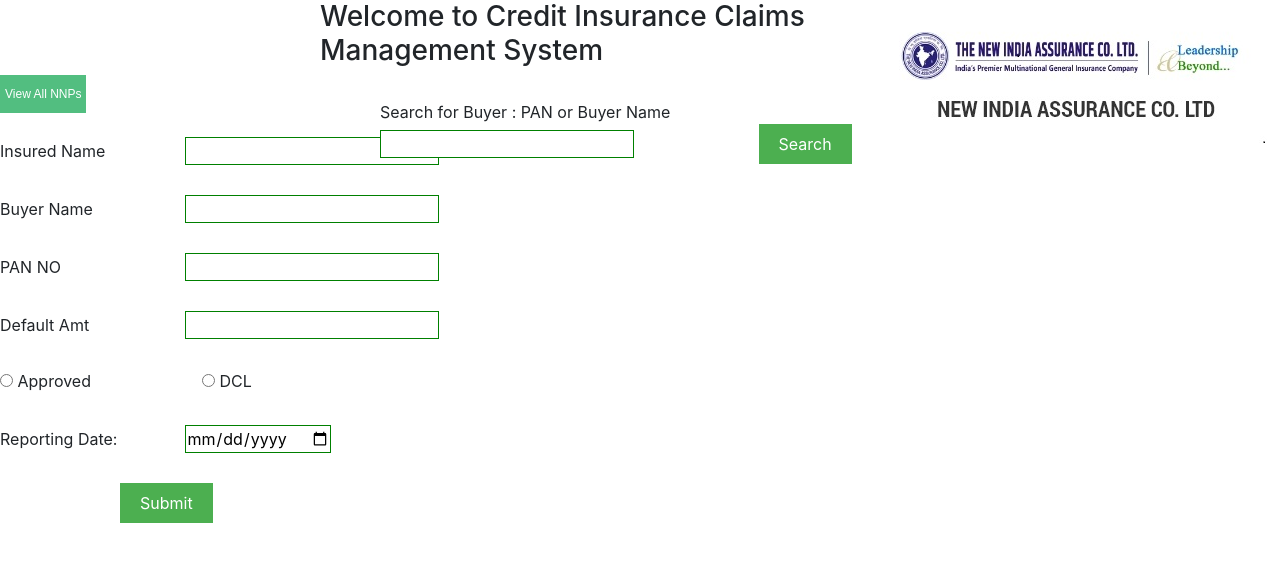
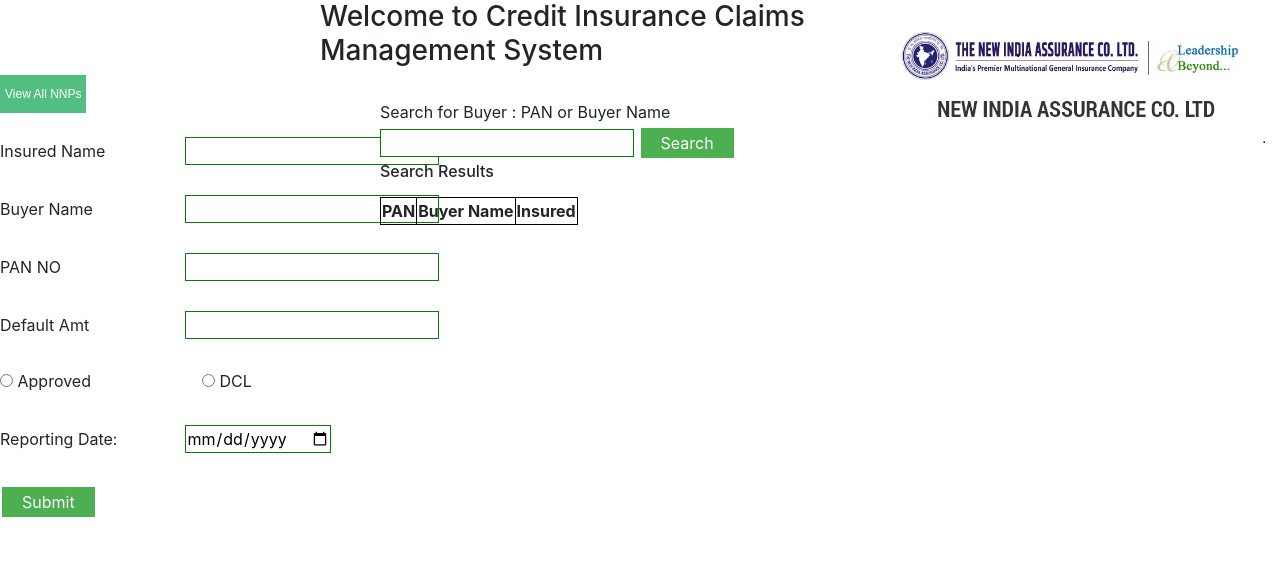
Before and after one commit to BharatBezawada/DjangoProject, a Django app: page / in a window 1280 px wide. Shown: the top 562 px of the page. Run offline with Django 3.2, Linux system fonts and the light colour scheme; lists and menus that the app fills with data are empty; some libraries are stand-ins or nearby versions.

Commit message:
first commit

```diff
--- a/ClaimsApp/models.py
+++ b/ClaimsApp/models.py
@@ -8,10 +8,11 @@
      PAN = models.CharField(max_length=20)
      Default_Amt = models.CharField(max_length=20)
      Limit_Type = models.CharField(max_length=20,default=0)
-     Report_date = models.DateField(auto_now= True)
+     Report_date = models.DateField()
+     Claim_status = models.CharField(max_length=20,default=0)
 
      def __str__(self):
          return self.Buyer_name
 
-     class Meta:
+class Meta:
           verbose_name = "Claim"
--- a/ClaimsApp/templates/ClaimsApp/all_buyers.html
+++ b/ClaimsApp/templates/ClaimsApp/all_buyers.html
@@ -39,6 +39,8 @@
         <th> Default Amount</th>
         <th> Limit Type</th>
         <th> Report Date</th>
+        <th> Claim Status</th>
+
 
 
     </tr>
@@ -51,6 +53,8 @@
         <td>{{buyer.Default_Amt}} </td>
         <td>{{buyer.Limit_Type}} </td>
         <td>{{buyer.Report_date}} </td>
+        <td>{{buyer.Claim_status}} </td>
+
 
     </tr>
     {%  endfor  %}
--- a/ClaimsApp/templates/ClaimsApp/body.html
+++ b/ClaimsApp/templates/ClaimsApp/body.html
@@ -6,7 +6,26 @@
 {% block content %}
 {% load crispy_forms_tags %}
 
+<style>
+  button {
+  background-color: #4CAF50;
+  border: none;
+  color: white;
+  padding: 3px 20px;
+  text-align: center;
+  text-decoration: none;
+  display: inline-block;
+  font-size: 16px;
+  margin: 4px 2px;
+  cursor: pointer;
+}
+
+
+
+</style>
+
 <body>
+
 <form  id="claimdetails" method ='post' action="/add_data/">
     {% csrf_token %}
     {{form|crispy}}
@@ -74,10 +93,19 @@
     <input  type="search" name="search">
     <button type="submit"> Search </button>
 </form>
+    <h6> Search Results </h6>
+    <table >
+    <tr>
+        <th> PAN</th>
+        <th> Buyer Name</th>
+        <th> Insured</th>
+    </tr>
     {% for buyer in buyer_list %}
-
-<p> {{buyer.Buyer_name}}  </p>
-
+       <tr>
+           <td>{{buyer.PAN}}</td>
+           <td>{{buyer.Insured_Name}}</td>
+           <td>{{buyer.Buyer_name}}</td>
+       </tr>
 
 {%  endfor %}
 
--- a/ClaimsApp/views.py
+++ b/ClaimsApp/views.py
@@ -61,10 +61,10 @@
 def export(request):
     response = HttpResponse(content_type="text/csv")
     writer = csv.writer(response)
-    writer.writerow(['Insured Name', 'Buyer Name', 'PAN', 'Default Amount', 'Limit Type', 'Report date'])
+    writer.writerow(['Insured Name', 'Buyer Name', 'PAN', 'Default Amount', 'Limit Type', 'Report date','Claim Status'])
 
     for buyer in Claims.objects.all().values_list('Insured_Name', 'Buyer_name', 'PAN', 'Default_Amt', 'Limit_Type',
-                                                  'Report_date'):
+                                                  'Report_date','Claim_status'):
         writer.writerow(buyer)
 
     response['Content-Disposition'] = 'attachment; filename="NNP.csv"'
```
Also changed, not shown: ClaimsApp/admin.py (+6 -1 lines), ClaimsApp/migrations/0006_auto_20200906_1032.py (added), ClaimsApp/migrations/0007_auto_20200906_1112.py (added), db.sqlite3.
